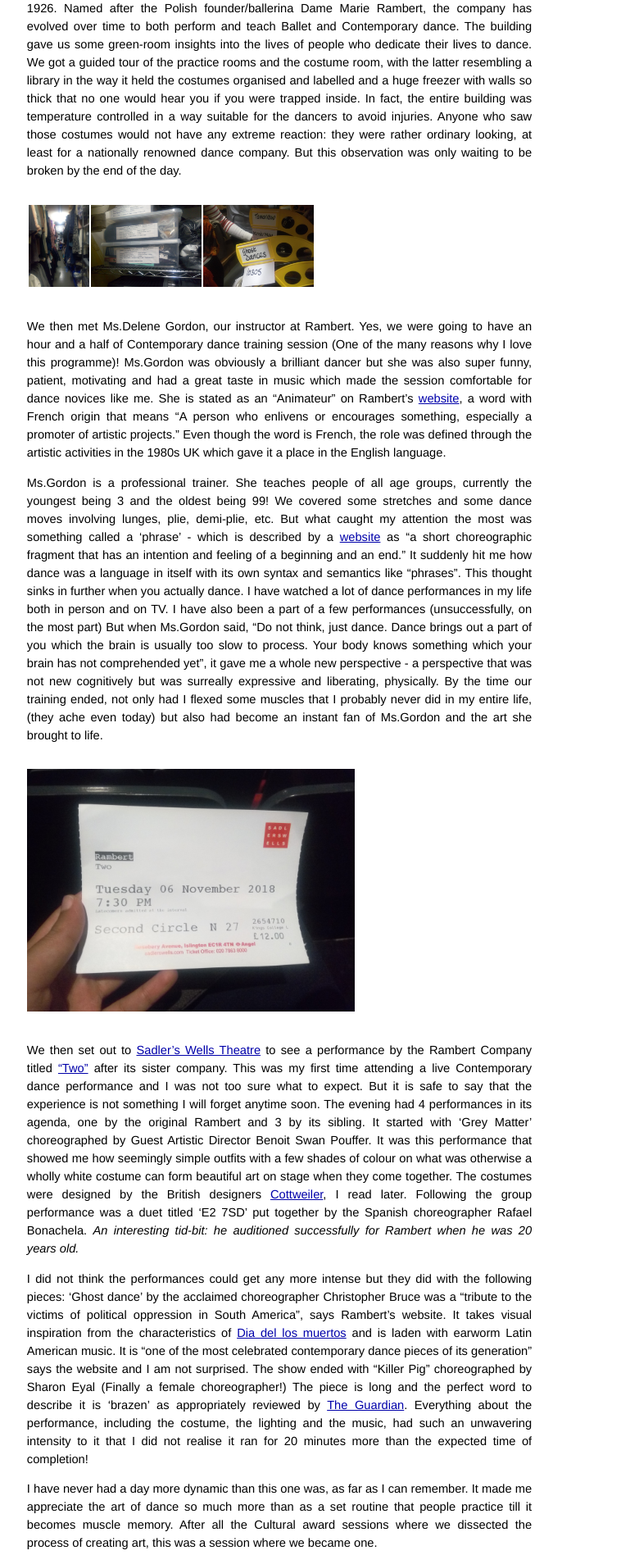
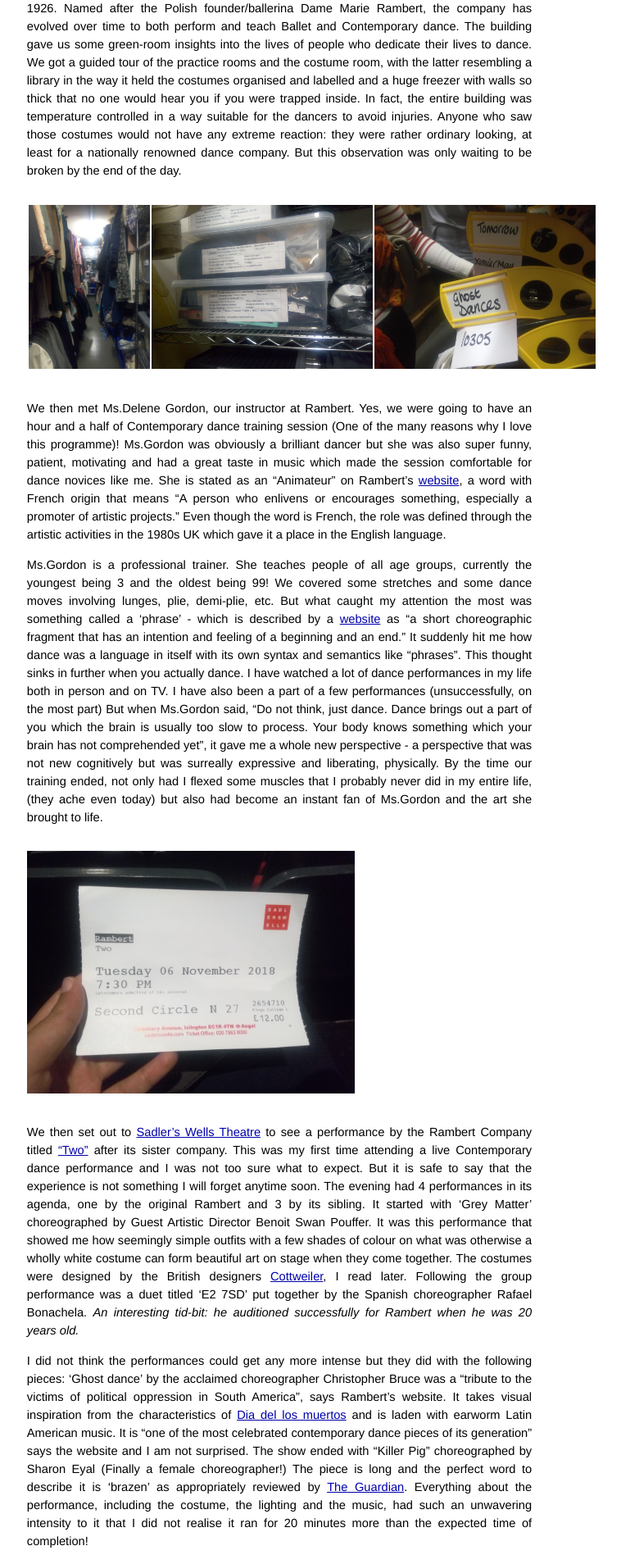
Before and after one commit to sranjani-s/bharg.github.io, a Jekyll site: the page built from kcl/_posts/2018-11-09-you-are-a-piece-of-art.md, in a window 1280 px wide. Shown: the part 1201-3109 px from the top of the page at 82% size, without its empty margins (299-1057 px from the left). Built offline with Jekyll 4.4.1, drawn with Linux system fonts in a browser that asks for light colours.

Commit message:
Readjust height

```diff
--- a/kcl/_posts/2018-11-09-you-are-a-piece-of-art.md
+++ b/kcl/_posts/2018-11-09-you-are-a-piece-of-art.md
@@ -38,7 +38,7 @@
 this observation was only waiting to be broken by the end of the day.
 
 :-------------------------------------------------------------------------------:|:------------------------------------------------------------:|:------------------------------------------------------------:
-![Costumes room - organised](/images/posts/kcl/2018-11-09/3.jpg){:height="100px"} |![Labels](/images/posts/kcl/2018-11-09/4.jpg){:height="100px"} |![More labels](/images/posts/kcl/2018-11-09/5.jpg){:height="100px"}
+![Costumes room - organised](/images/posts/kcl/2018-11-09/3.jpg){:height="200px"} |![Labels](/images/posts/kcl/2018-11-09/4.jpg){:height="200px"} |![More labels](/images/posts/kcl/2018-11-09/5.jpg){:height="200px"}
 
 We then met Ms.Delene Gordon, our instructor at Rambert. Yes, we were going to have an hour and a half of Contemporary dance
 training session (One of the many reasons why I love this programme)! Ms.Gordon was obviously a brilliant dancer but she was also
```
